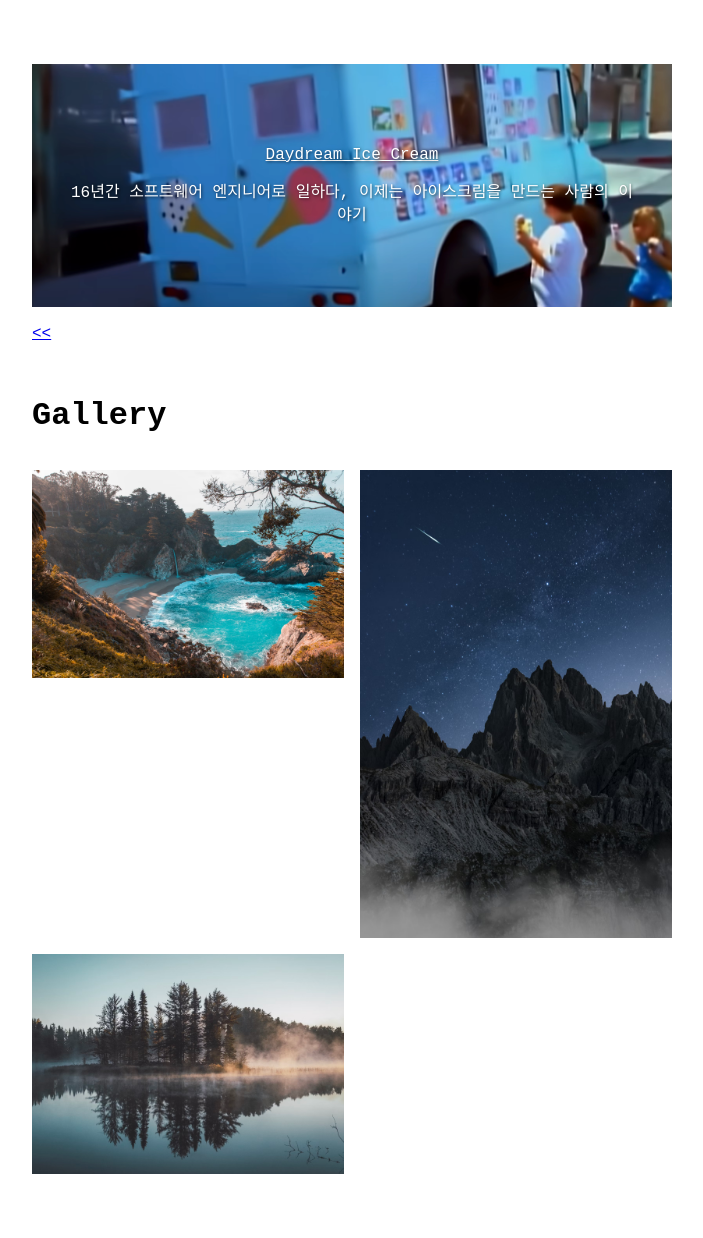
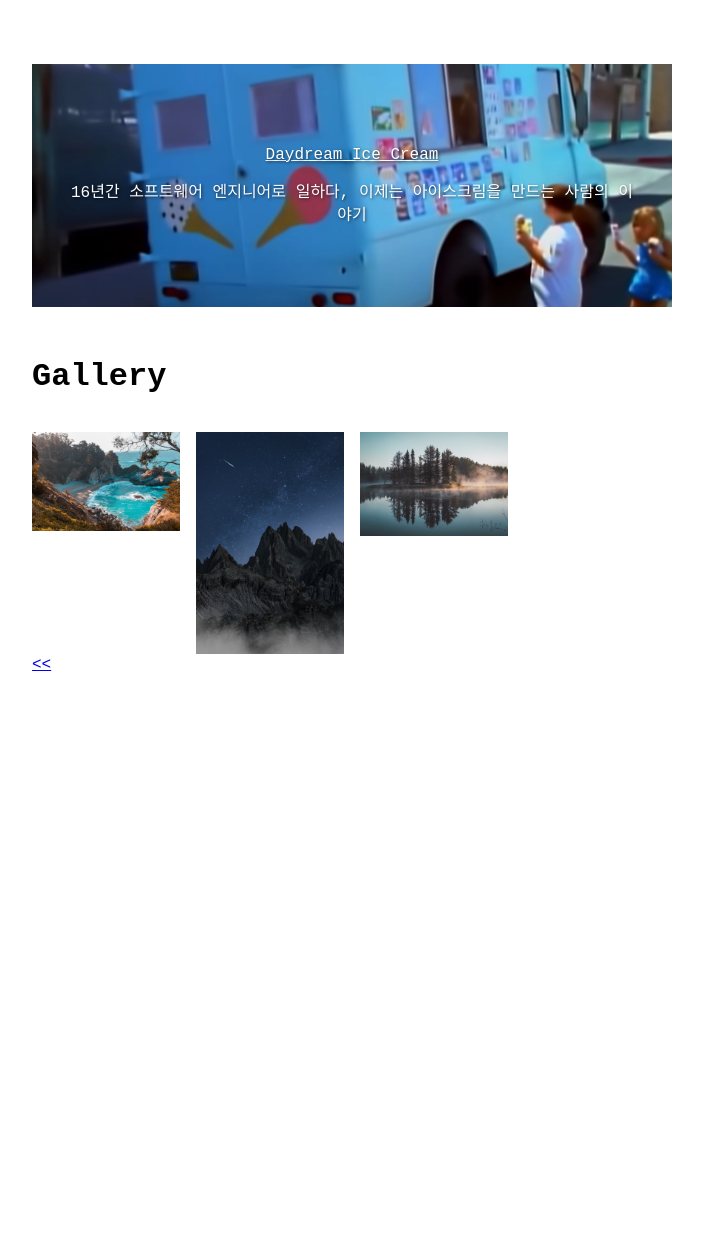
Before and after one commit to dirtyboots95/dirtyboots95.github.io, a Jekyll site: the page built from gallery.html, in a window 1280 px wide. Shown: the whole page, without its empty margins (288-991 px from the left). Built offline with Jekyll 4.4.1, drawn with Linux system fonts in a browser that asks for light colours; after the commit the page ends 900 px from its top, so only the background shows below that.

Commit message:
gallery 수정

```diff
--- a/_data/menu.yml
+++ b/_data/menu.yml
@@ -37,6 +37,7 @@
 
   - title: Gallery
     url: /gallery.html
+    gallery_preview: true
 
   - title: Guestbook
     url: /guestbook.html
--- a/_layouts/default.html
+++ b/_layouts/default.html
@@ -1,5 +1,5 @@
 <!DOCTYPE html>
-<html lang="{{ page.lang | default: "en" }}">
+<html lang="{{ page.lang | default: "en" }}" a="{{ site.theme_config.appearance | default: "auto" }}">
   {%- include head.html -%}
   <body a="{{ site.theme_config.appearance | default: "auto" }}">
     <main class="page-content" aria-label="Content">
--- a/gallery.html
+++ b/gallery.html
@@ -5,16 +5,17 @@
 
 {%- include site_header.html -%}
 
-<p>{%- include back_link.html -%}</p>
-
 <h1>{{ page.title }}</h1>
 
 <style>
     .gallery-grid {
         display: grid;
-        grid-template-columns: repeat(auto-fill, minmax(250px, 1fr));
+        grid-template-columns: repeat(auto-fill, minmax(125px, 1fr));
         gap: 1rem;
         margin-top: 2rem;
+        max-width: 640px;
+        margin-left: auto;
+        margin-right: auto;
     }
 
     .gallery-grid a {
@@ -35,3 +36,5 @@
     </a>
     {% endfor %}
 </div>
+
+{%- include back_link.html -%}
```
Also changed, not shown: _layouts/home.html (+9 -0 lines).
